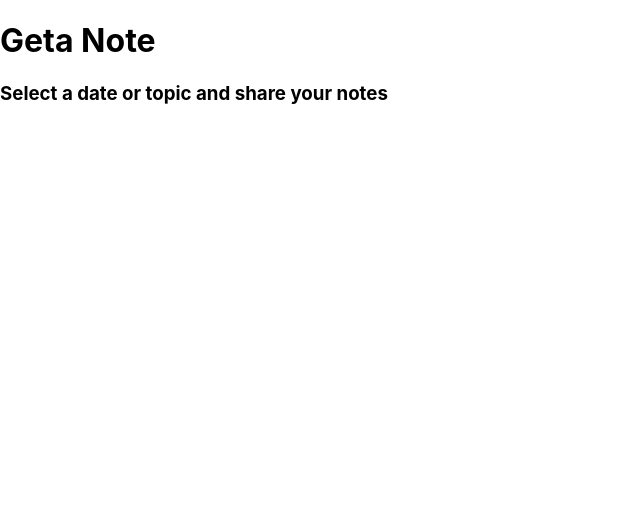
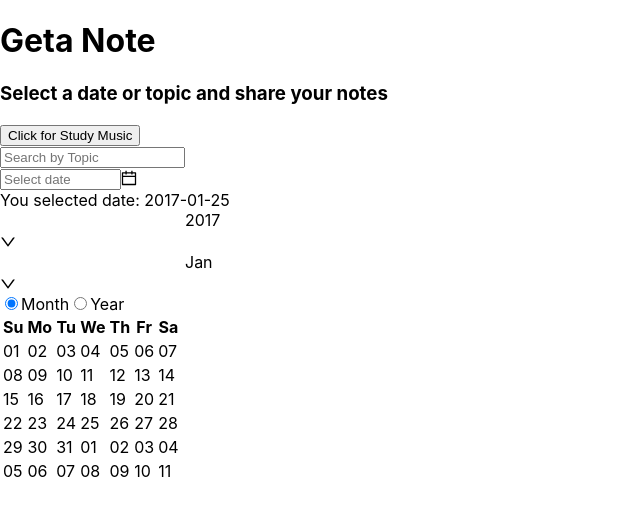
Before and after one commit to SchoolOfCode/w9_frontend-project-team-gate, a React (Create React App) app in the folder note-app/: page / in a window 1280 px wide. Shown: the top 516 px of the page, without its empty margins (0-640 px from the left). Built offline with nearby package versions, Linux system fonts and the light colour scheme.

Commit message:
Calendar showing

```diff
--- a/note-app/src/Components/App/App.js
+++ b/note-app/src/Components/App/App.js
@@ -8,16 +8,17 @@ import { BrowserRouter, Routes, Route } from "react-router-dom";
 function App() {
   return (
     <div>
-      <BrowserRouter component={<Sidebar />}>
+      <BrowserRouter>
         <Routes>
-          <Route path="/" element={<PageOne />}  />
+          <Route path="/" element={<PageOne />} />
           <Route path="/PageTwo" element={<PageTwo />} />
           <Route path="/PageThree" element={<PageThree />} />
         </Routes>
       </BrowserRouter>
-
+      <div>
+      <Sidebar/>
+      </div>
     </div>
-
   );
 }
 
--- a/note-app/src/Components/PageOne/PageOne.js
+++ b/note-app/src/Components/PageOne/PageOne.js
@@ -1,7 +1,4 @@
-import { DatePicker } from 'antd';
-
 import Title from "./Title/Title";
-
 
 export default function PageOne() {
 
--- a/note-app/src/Components/Sidebar/SearchBar/SearchBar.js
+++ b/note-app/src/Components/Sidebar/SearchBar/SearchBar.js
@@ -1,7 +1,7 @@
 export default function SearchBar() {
     return (
       <div>
-        <input>Search Topic</input>
+        <input type="text" placeholder="Search by Topic" />
       </div>
     );
   }
--- a/note-app/src/Components/Sidebar/SelectDate/SelectDate.js
+++ b/note-app/src/Components/Sidebar/SelectDate/SelectDate.js
@@ -18,6 +18,7 @@ const SelectDate = () => {
 
   return (
     <>
+      <DatePicker/>
       <Alert message={`You selected date: ${selectedValue?.format('YYYY-MM-DD')}`} />
       <Calendar value={value} onSelect={onSelect} onPanelChange={onPanelChange} />
     </>
```
